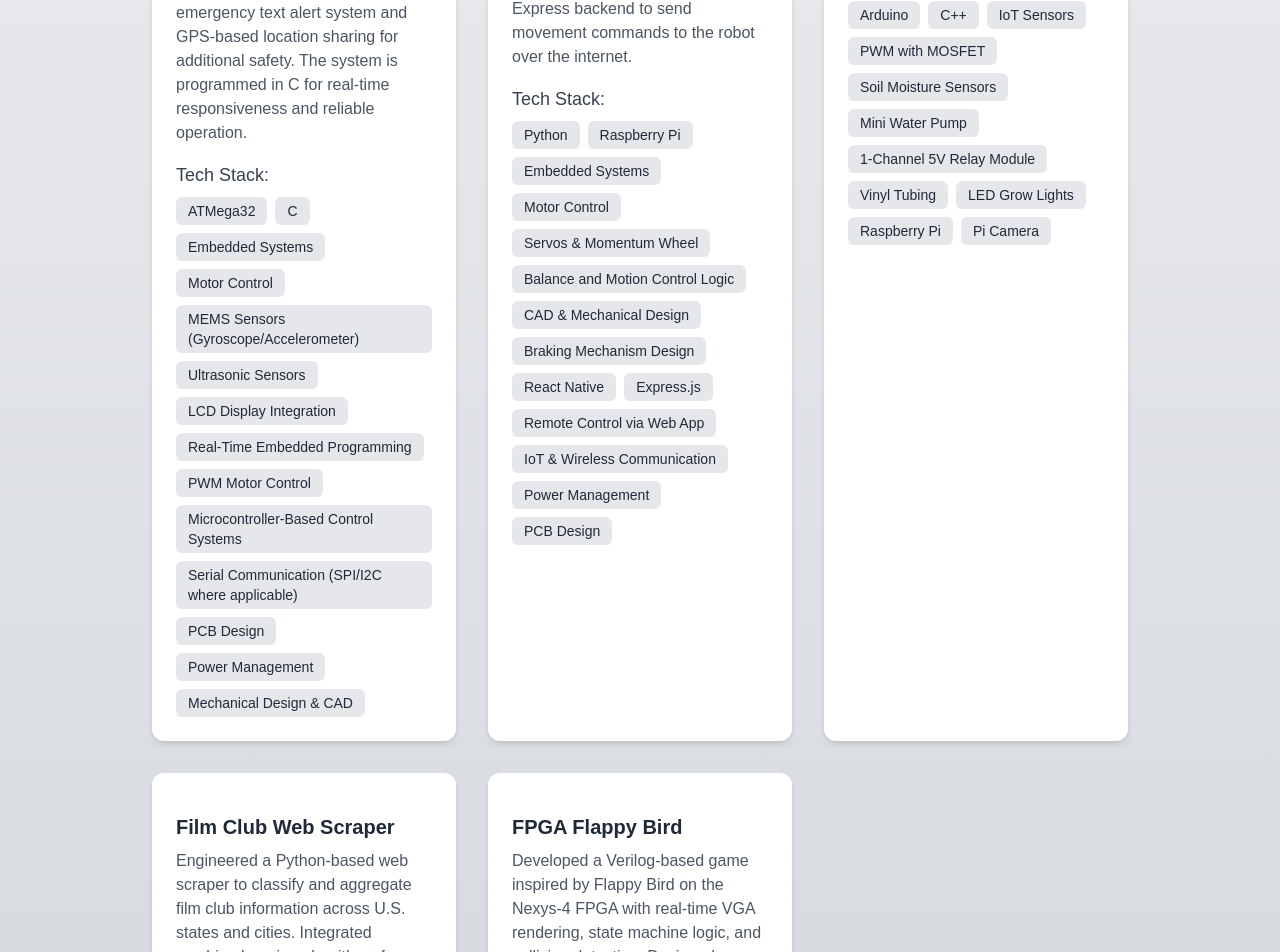
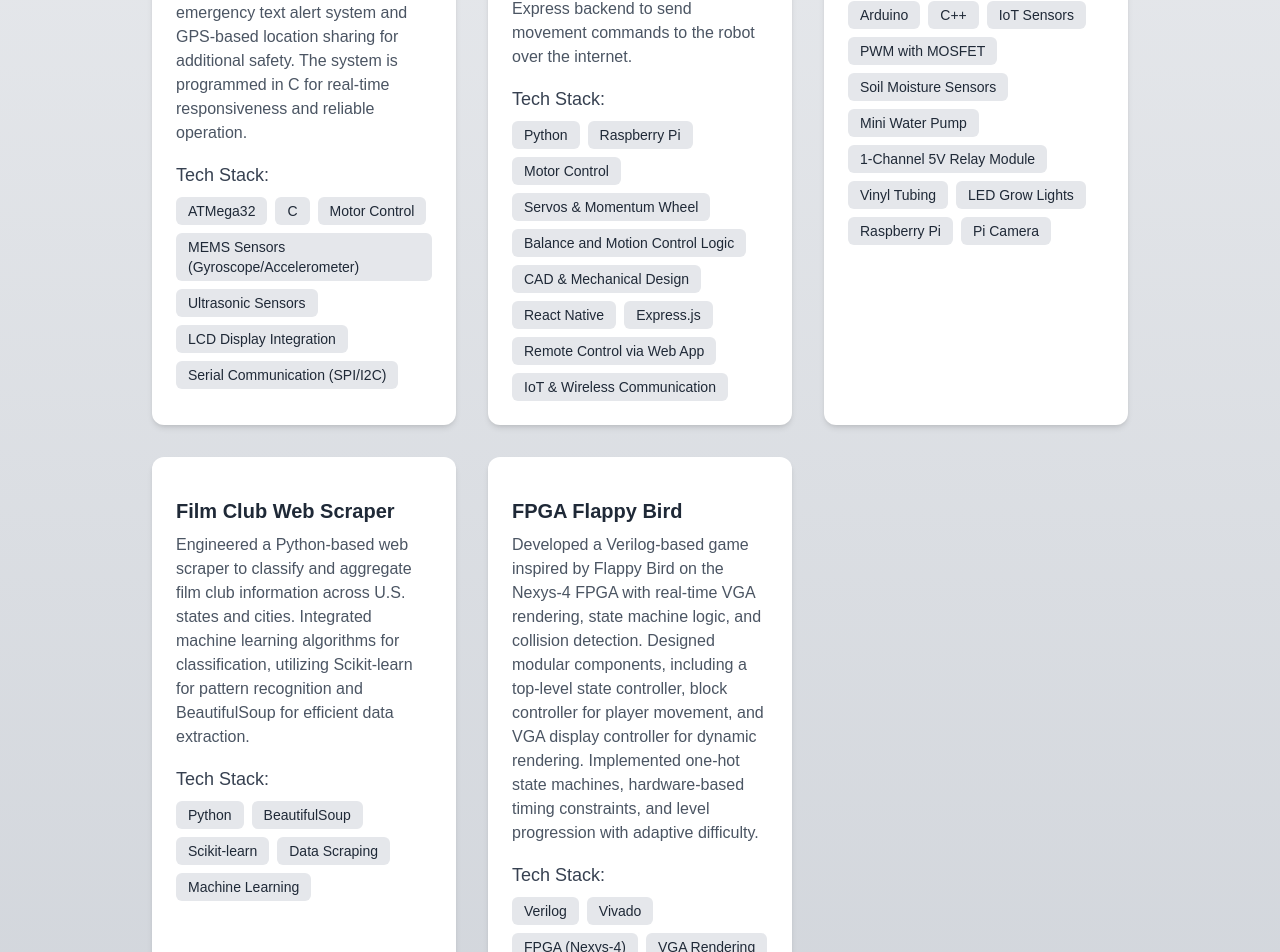
Before and after one commit to ishitav/ishitav.github.io, a Next.js app: page /ishitav.github.io/projects in a window 1280 px wide. Shown: the part 900-1852 px from the top of the page. Built offline with nearby package versions, Linux system fonts and the light colour scheme.

Commit message:
updating skills

```diff
--- a/src/app/projects/page.js
+++ b/src/app/projects/page.js
@@ -9,18 +9,11 @@ const projects = [
     "techStack": [
       "ATMega32",
       "C",
-      "Embedded Systems",
       "Motor Control",
       "MEMS Sensors (Gyroscope/Accelerometer)",
       "Ultrasonic Sensors",
       "LCD Display Integration",
-      "Real-Time Embedded Programming",
-      "PWM Motor Control",
-      "Microcontroller-Based Control Systems",
-      "Serial Communication (SPI/I2C where applicable)",
-      "PCB Design",
-      "Power Management",
-      "Mechanical Design & CAD"
+      "Serial Communication (SPI/I2C)",
     ],
     // image: "/usc-logo.png", // Placeholder
     // github: "#",
@@ -32,18 +25,14 @@ const projects = [
   "techStack": [
     "Python",
     "Raspberry Pi",
-    "Embedded Systems",
     "Motor Control",
     "Servos & Momentum Wheel",
     "Balance and Motion Control Logic",
     "CAD & Mechanical Design",
-    "Braking Mechanism Design",
     "React Native",
     "Express.js",
     "Remote Control via Web App",
     "IoT & Wireless Communication",
-    "Power Management",
-    "PCB Design"
   ],
  //image: "/usc-logo.png", // Placeholder
  // github: "#",
```
